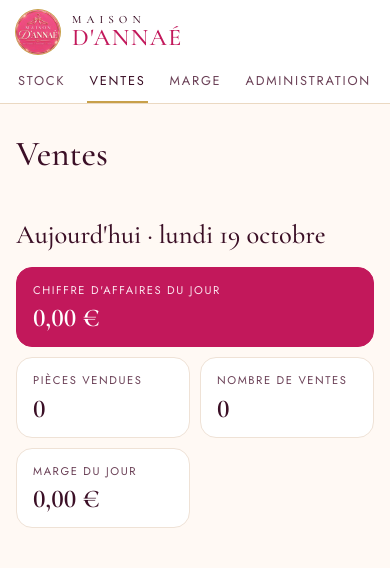
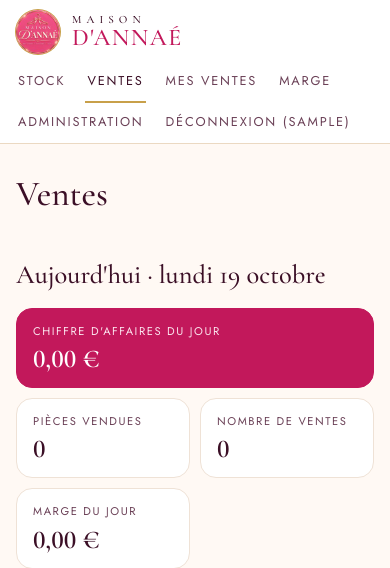
Before and after one commit to garnarak/Maisondannae, a Django app: page /ventes/ in a window 390 px wide. Shown: the top 568 px of the page. Run offline with Django 5.2, Linux system fonts and the light colour scheme; the visitor is signed in with stand-in values (Sample User, id 1); data comes from the database, SQL or seed files in the repository; data that the repository does not hold is empty.

Commit message:
Nouvelle page « Mes ventes »
- Menu « Mes ventes » : totaux du jour et du mois, détail et historique
  limités aux ventes enregistrées avec son propre compte
- La page Ventes montre toujours les ventes de toute la boutique
- Téléphone : le menu passe sur deux lignes au lieu de déborder

Co-Authored-By: Claude Opus 5.5 <noreply@anthropic.com>
Claude-Session: https://claude.ai/code/session_01EXjq8G4pUZHnwvSgxoo2db

```diff
--- a/static/css/app.css
+++ b/static/css/app.css
@@ -126,7 +126,7 @@ main.full { padding: 0; max-width: none; }
   main { padding: 24px 16px; }
   h1 { font-size: 2.2rem; }
   .topbar { padding: 10px 16px 0; }
-  .topbar nav { flex-wrap: nowrap; overflow-x: auto; gap: 20px; width: 100%; }
+  .topbar nav { flex-wrap: wrap; gap: 0 18px; width: 100%; }
   .topbar nav a, .topbar nav button.link { white-space: nowrap; }
   .grid2 { grid-template-columns: 1fr; }
   .table-wrap { background: none; border: 0; overflow: visible; }
--- a/stock/urls.py
+++ b/stock/urls.py
@@ -9,6 +9,7 @@ urlpatterns = [
     path("references/<int:pk>/vendre/", views.vendre, name="vendre"),
     path("references/<int:pk>/ajuster/", views.ajuster, name="ajuster"),
     path("ventes/", views.ventes, name="ventes"),
+    path("ventes/mes-ventes/", views.mes_ventes, name="mes_ventes"),
     path("ventes/<int:pk>/annuler/", views.annuler_vente, name="annuler_vente"),
     path("marge/", views.marge, name="marge"),
 ]
--- a/stock/views.py
+++ b/stock/views.py
@@ -122,10 +122,12 @@ def _totaux(qs):
 
 
 @login_required
-def ventes(request):
+def ventes(request, mes_ventes=False):
     today = timezone.localdate()
     debut_mois = today.replace(day=1)
     qs = Vente.objects.select_related("reference", "vendeur")
+    if mes_ventes:
+        qs = qs.filter(vendeur=request.user)
     ventes_jour = qs.filter(date__date=today)
     ventes_mois = qs.filter(date__date__gte=debut_mois, date__date__lte=today)
 
@@ -148,8 +150,14 @@ def ventes(request):
             "mois": _totaux(ventes_mois),
             "debut_mois": debut_mois,
             "jours": jours,
+            "mes_ventes": mes_ventes,
         },
     )
+
+
+@login_required
+def mes_ventes(request):
+    return ventes(request, mes_ventes=True)
 
 
 @admin_required
--- a/templates/base.html
+++ b/templates/base.html
@@ -20,6 +20,7 @@
     <nav>
       <a href="{% url 'stock_list' %}" {% if request.resolver_match.url_name == 'stock_list' %}aria-current="page"{% endif %}>Stock</a>
       <a href="{% url 'ventes' %}" {% if request.resolver_match.url_name == 'ventes' %}aria-current="page"{% endif %}>Ventes</a>
+      <a href="{% url 'mes_ventes' %}" {% if request.resolver_match.url_name == 'mes_ventes' %}aria-current="page"{% endif %}>Mes ventes</a>
       {% if user.is_admin %}
       <a href="{% url 'marge' %}" {% if request.resolver_match.url_name == 'marge' %}aria-current="page"{% endif %}>Marge</a>
       <a href="{% url 'admin:index' %}">Administration</a>
--- a/templates/stock/ventes.html
+++ b/templates/stock/ventes.html
@@ -1,7 +1,8 @@
 {% extends "base.html" %}
-{% block title %}Ventes{% endblock %}
+{% block title %}{% if mes_ventes %}Mes ventes{% else %}Ventes{% endif %}{% endblock %}
 {% block content %}
-<h1>Ventes</h1>
+<h1>{% if mes_ventes %}Mes ventes{% else %}Ventes{% endif %}</h1>
+{% if mes_ventes %}<p class="muted">Seules les ventes enregistrées avec votre compte apparaissent ici.</p>{% endif %}
 
 <h2>Aujourd'hui · {% now "l j F" %}</h2>
 <div class="kpis">
```
Also changed, not shown: stock/tests/test_solde.py (+33 -0 lines), CHANGELOG.md.
